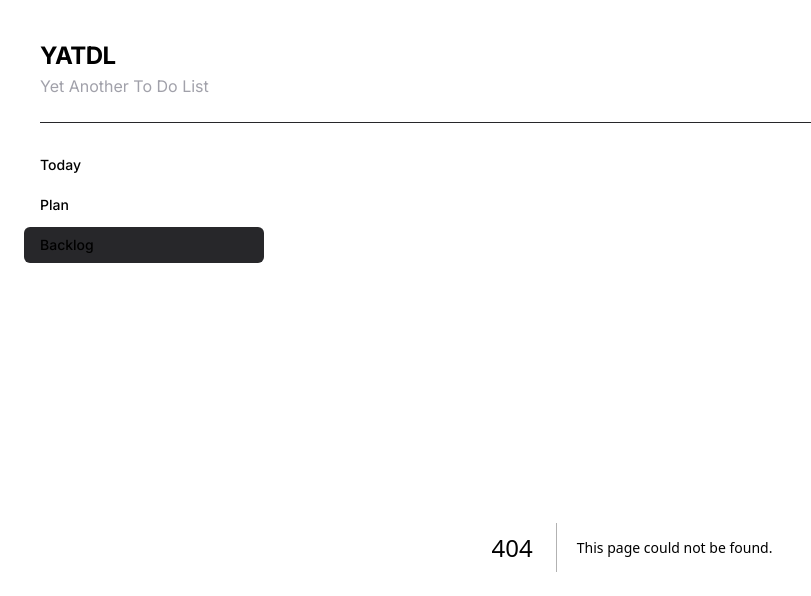
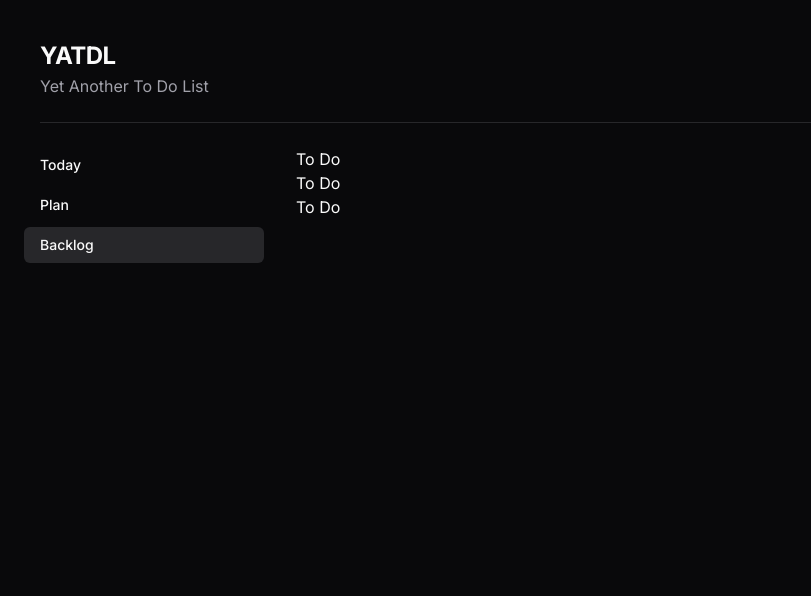
Before and after one commit to aripo99/yatdl, a Next.js app: page /backlog in a window 1280 px wide. Before the commit this address had no page. Shown: the top 596 px of the page, without its empty margins (0-811 px from the left). Built offline with nearby package versions, Linux system fonts and the light colour scheme.

Commit message:
Create all main pages

```diff
--- /dev/null
+++ b/app/backlog/page.tsx
@@ -0,0 +1,9 @@
+import { ToDoList } from "@/components/to-do-list"
+
+export default function Home() {
+    return (
+        <main className="flex">
+            <ToDoList />
+        </main>
+    )
+}
--- /dev/null
+++ b/app/plan/page.tsx
@@ -0,0 +1,9 @@
+import { ToDoList } from "@/components/to-do-list"
+
+export default function Home() {
+    return (
+        <main className="flex">
+            <ToDoList />
+        </main>
+    )
+}
--- /dev/null
+++ b/app/today/page.tsx
@@ -0,0 +1,9 @@
+import { ToDoList } from "@/components/to-do-list"
+
+export default function Home() {
+    return (
+        <main className="flex">
+            <ToDoList />
+        </main>
+    )
+}
```
